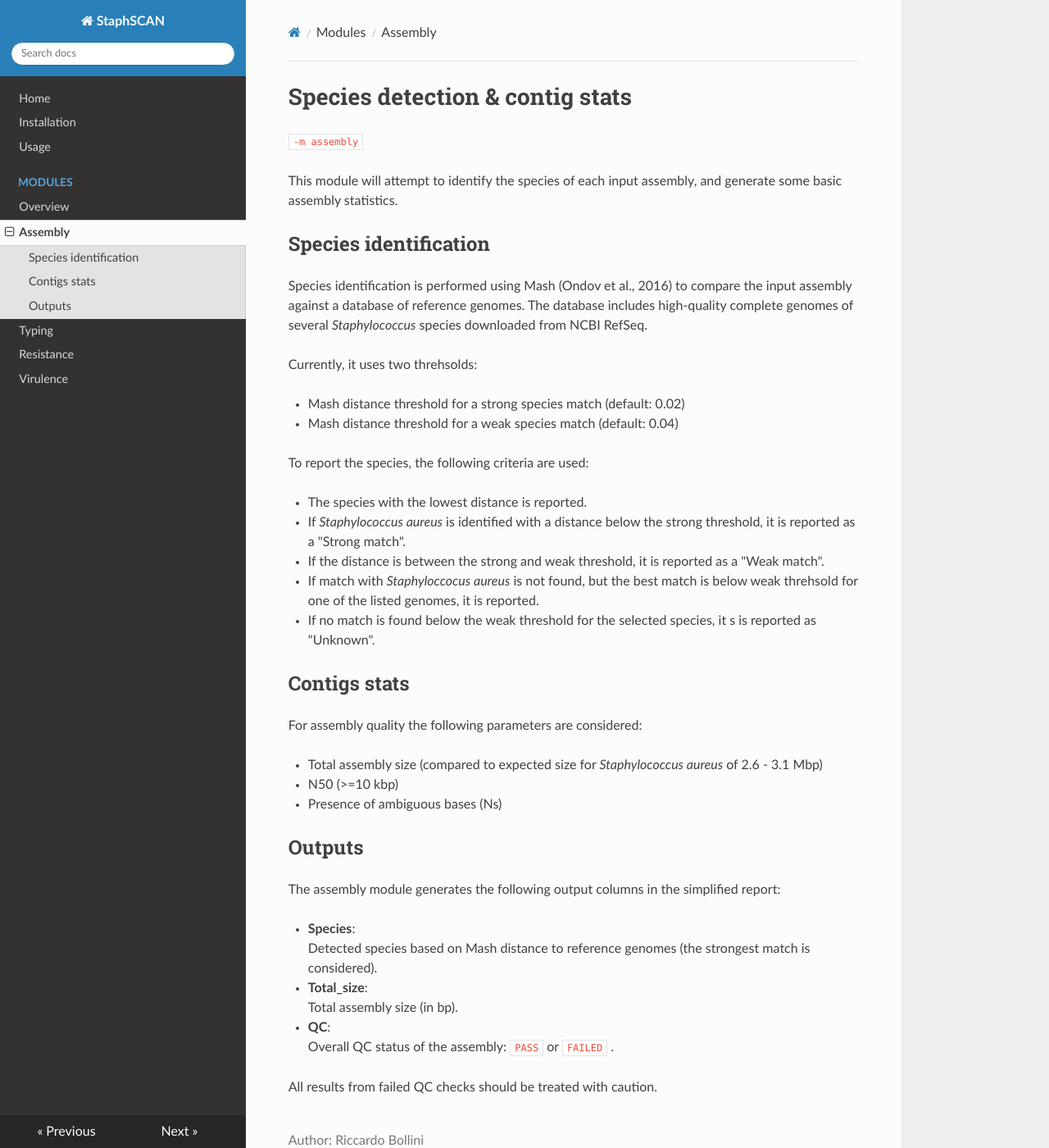
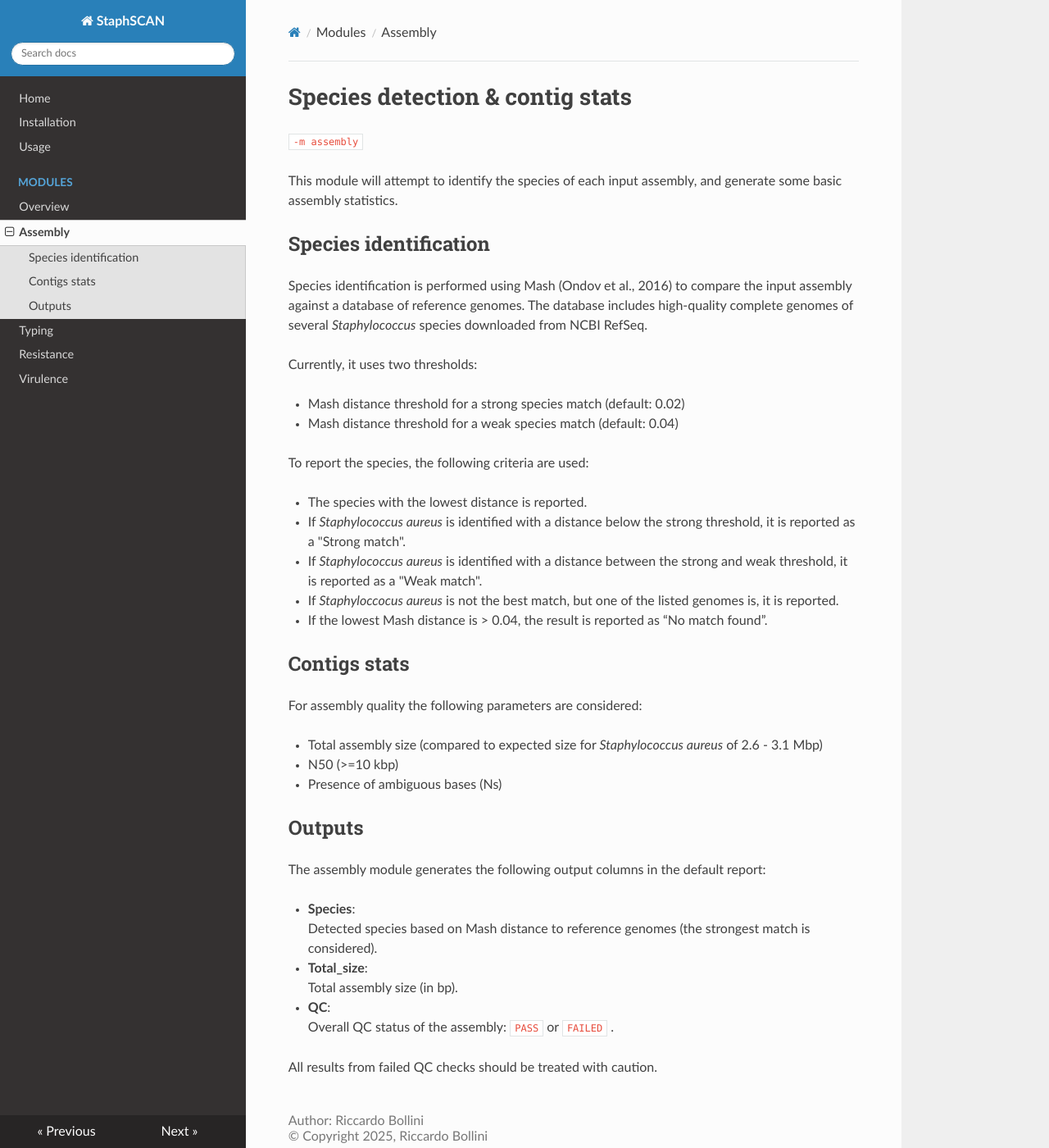
Before and after one commit to riccabolla/StaphSCAN, an MkDocs documentation site: the page built from docs/assembly.md, in a window 1280 px wide and 1400 px high. Shown: the whole window at 82% size. Built offline with MkDocs 1.6.1, drawn with Linux system fonts in a browser that asks for light colours; nearby versions of some CDN libraries.

Commit message:
fixed assembly doc

```diff
--- a/docs/assembly.md
+++ b/docs/assembly.md
@@ -12,7 +12,7 @@
 Species identification is performed using Mash (Ondov et al., 2016) to compare the input assembly against a database of reference genomes.
 The database includes high-quality complete genomes of several *Staphylococcus* species downloaded from NCBI RefSeq.
 
-Currently, it uses two threhsolds:
+Currently, it uses two thresholds:
 
 * Mash distance threshold for a strong species match (default: 0.02)
 
@@ -22,9 +22,9 @@
 
 * The species with the lowest distance is reported.
 * If *Staphylococcus aureus* is identified with a distance below the strong threshold, it is reported as a "Strong match".
-* If the distance is between the strong and weak threshold, it is reported as a "Weak match".
-* If match with *Staphyloccocus aureus* is not found, but the best match is below weak threhsold for one of the listed genomes, it is reported.
-* If no match is found below the weak threshold for the selected species, it s is reported as "Unknown".
+* If *Staphylococcus aureus* is identified with a distance between the strong and weak threshold, it is reported as a "Weak match".
+* If *Staphyloccocus aureus* is not the best match, but one of the listed genomes is, it is reported.
+* If the lowest Mash distance is > 0.04, the result is reported as “No match found”.
 
 ## Contigs stats
 
@@ -36,9 +36,7 @@
 
 ## Outputs
 
-
-The assembly module generates the following output columns in the simplified report:
-
+The assembly module generates the following output columns in the default report:
 
 * **Species**: <br>
 Detected species based on Mash distance to reference genomes (the strongest match is considered).
```
